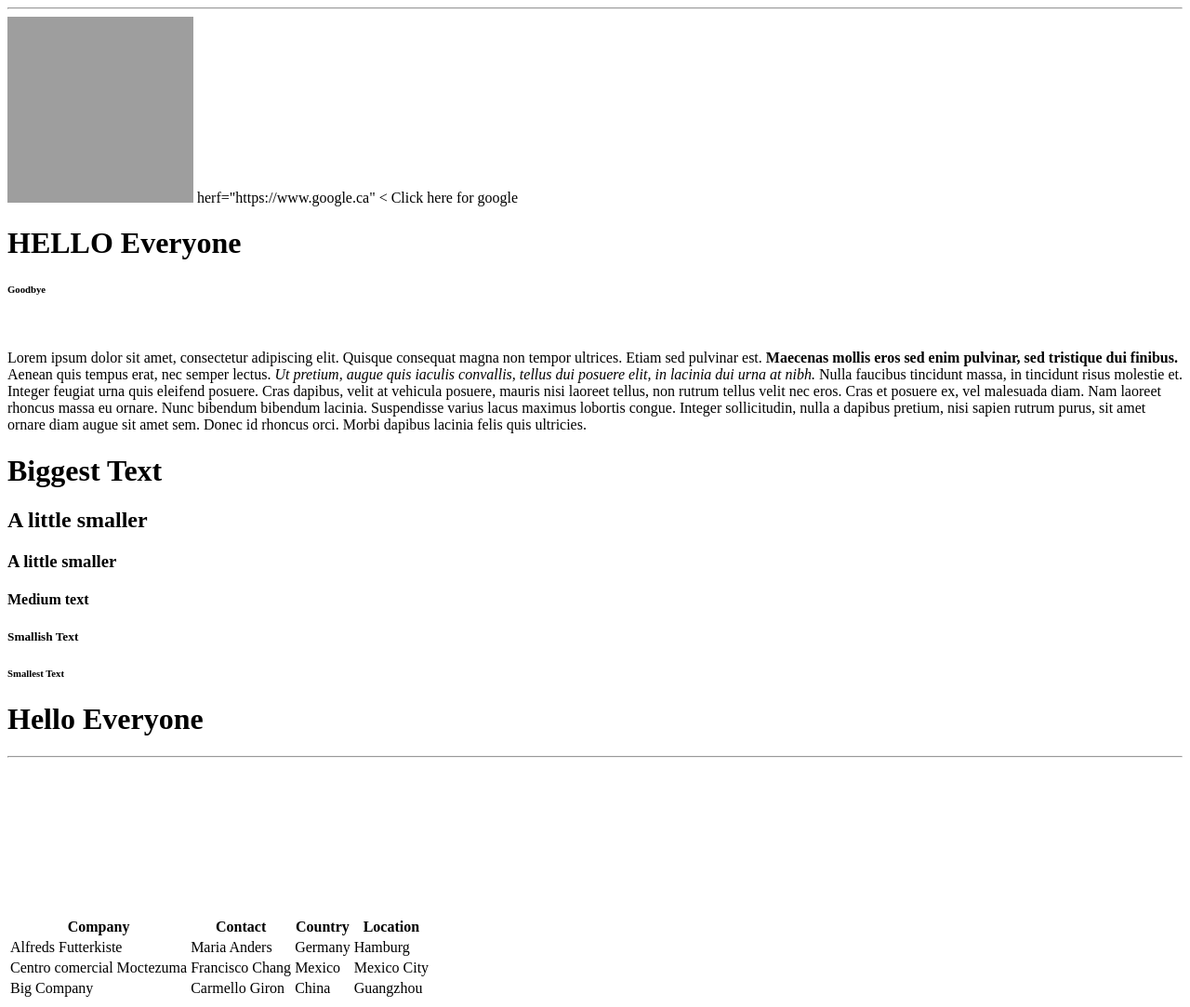
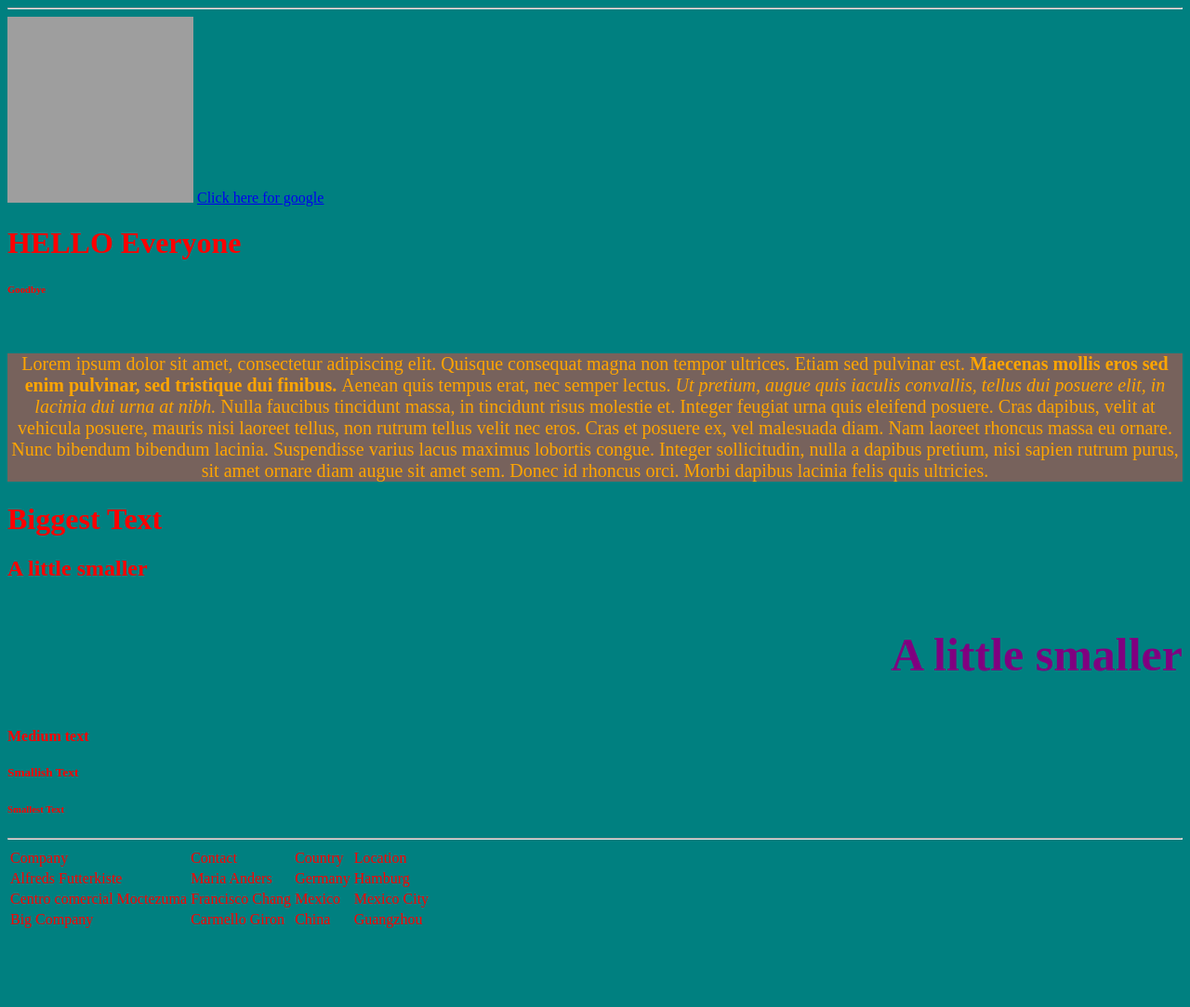
Before and after one commit to benvictoria17/Webprogramming, a plain HTML site: page benisthebest/ben.html in a window 1280 px wide. Shown: the whole page at 93% size. After the commit the page ends 1009 px from the top, so only its background shows below. Drawn offline with Linux system fonts and the light colour scheme; grey boxes are pictures that could not be loaded.

Commit message:
Update ben.html

```diff
--- a/benisthebest/ben.html
+++ b/benisthebest/ben.html
@@ -1,11 +1,32 @@
+<!DOCTYPE html>
 <HTML>
 	<HEAD>
+
+		<style>
+	body{
+		color:red;
+		background-color:teal;}
+	p{
+	 color:orange;
+	 font-size:20px;
+	 text-align:center;
+	 background-color:#77625C
+	 }
+
+	h3{
+	 color:purple;
+	 font-size:50px;
+	 text-align:right;
+	 }
+	</style>
+
 
 <Title> Ben is the best </Title>
 <HR>
 	</HEAD>
-		<img src="https://bit.ly/3HckBxm" width="200" height="200"
-		<a> herf="https://www.google.ca" < Click here for google</a>
+
+		<img src="https://bit.ly/3HckBxm" width="200" height="200">
+		<a href="https://www.google.ca"> Click here for google</a>
 	<BODY>
 		<H1>HELLO Everyone</H1>
 		<H6>Goodbye</H6>
@@ -36,15 +57,13 @@
 		<h5>Smallish Text</h5>
 		<h6>Smallest Text</h6>
 
-	<H1>Hello Everyone</h1>
 	<HR>
-		<br><br><br><br><br><br><br><br><br>
 	<table>
 			<tr>
-				<th>Company</th>
-				<th>Contact</th>
-				<th>Country</th>
-				<th>Location</th>
+				<td>Company</td>
+				<td>Contact</td>
+				<td>Country</td>
+				<td>Location</td>
 			</tr>
 			<tr>
 				<td>Alfreds Futterkiste</td>
```
